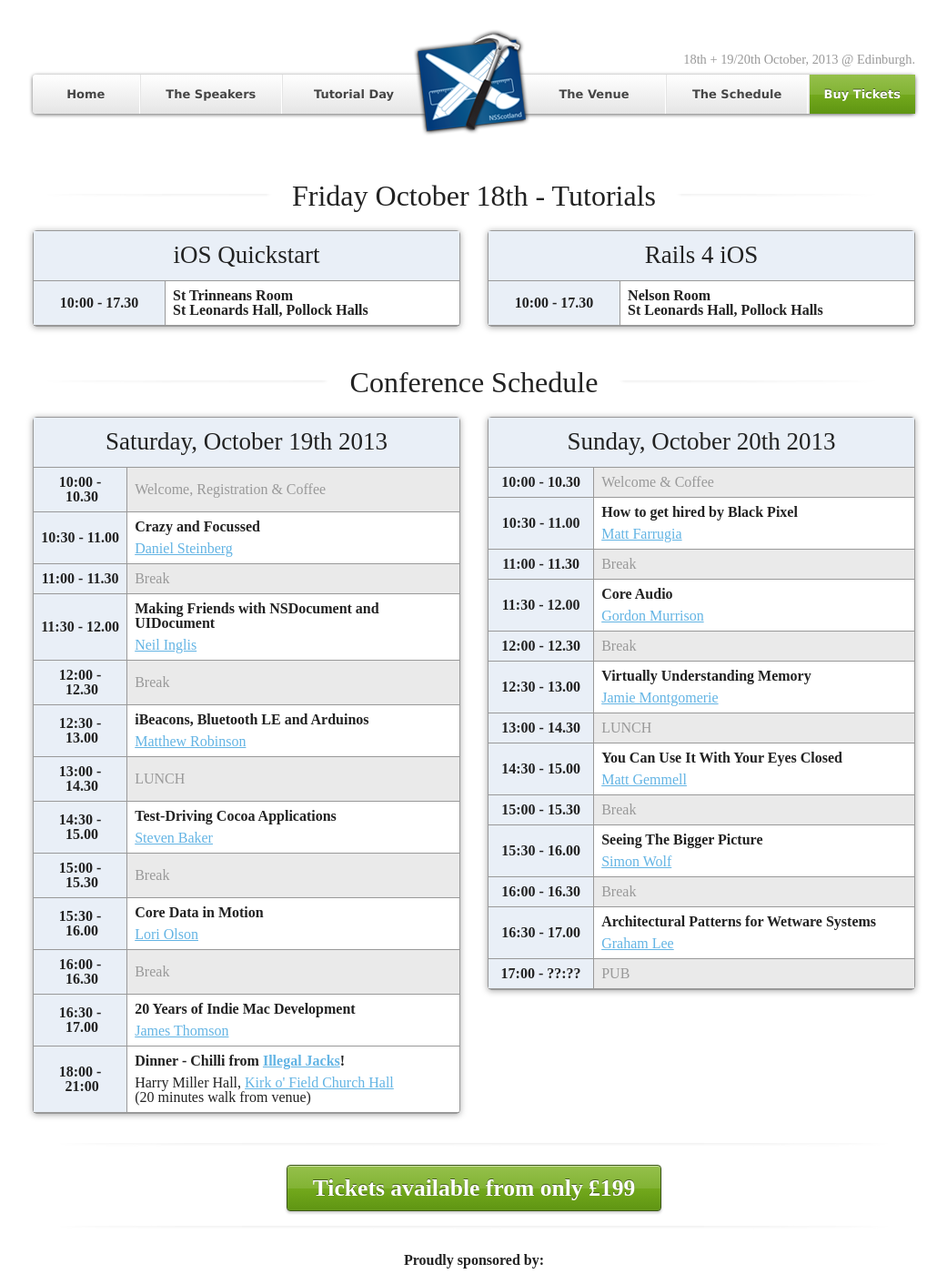
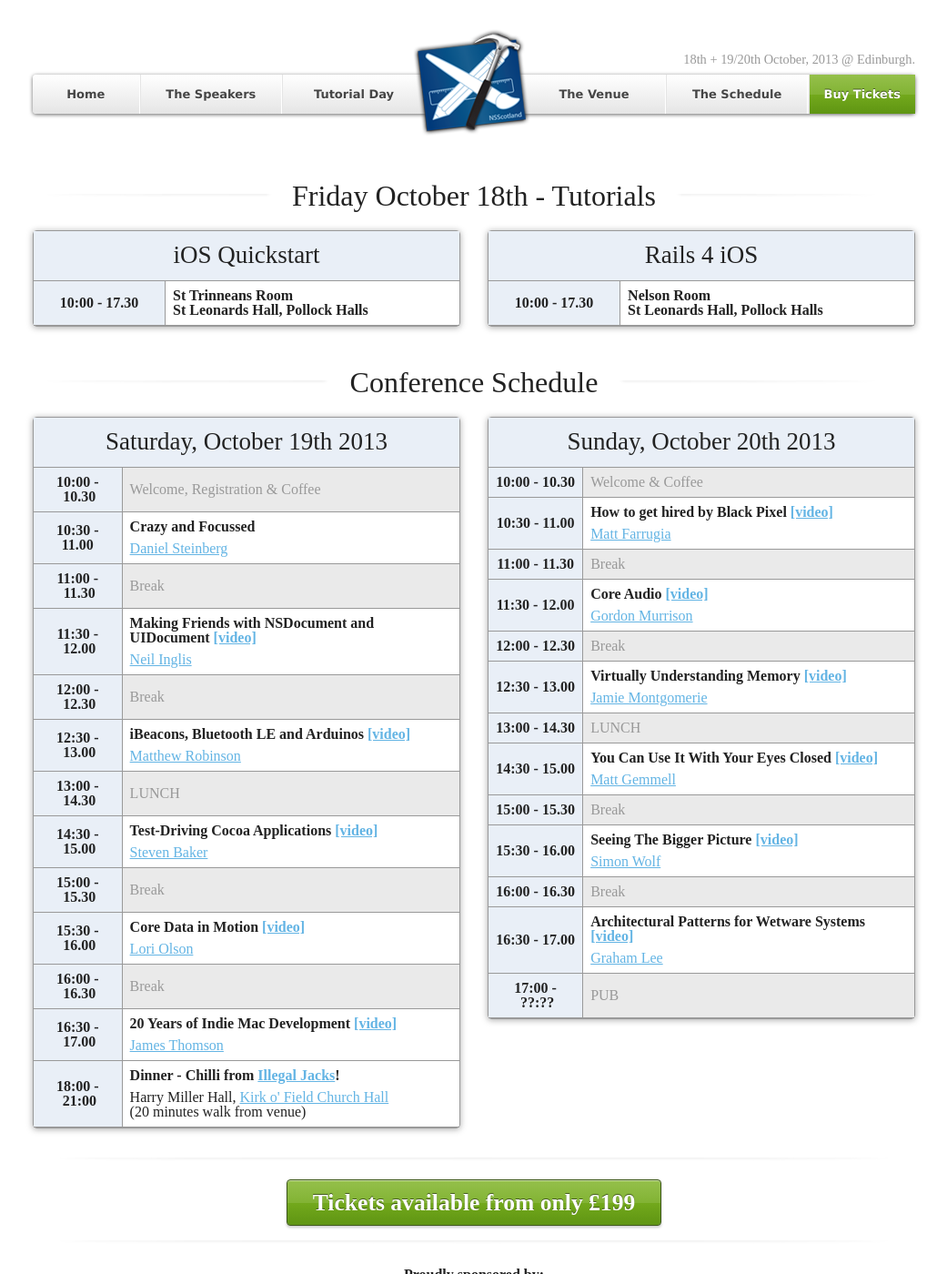
Before and after one commit to acf/nsscotland, a Jekyll site: the page built from schedule.html, in a window 1280 px wide and 1400 px high. Shown: the whole window at 91% size, without its empty margins (119-1160 px from the left). Built offline with Jekyll 4.4.1, drawn with Linux system fonts in a browser that asks for light colours.

Commit message:
added videos

```diff
--- a/schedule.html
+++ b/schedule.html
@@ -81,7 +81,7 @@
       <tr>
         <th>11:30&nbsp;-&nbsp;12.00</th>
         <td>
-          <div class="talk">Making Friends with NSDocument and UIDocument</div>
+          <div class="talk">Making Friends with NSDocument and UIDocument <a href="https://vimeo.com/81090573">[video]</a></div>
           <div class="name"><a href="/speakers.html#neil">Neil Inglis</a></div>
         </td>
       </tr>
@@ -93,7 +93,7 @@
       <tr>
         <th>12:30&nbsp;-&nbsp;13.00</th>
         <td>
-          <div class="talk">iBeacons, Bluetooth LE and Arduinos</div>
+          <div class="talk">iBeacons, Bluetooth LE and Arduinos <a href="https://vimeo.com/81091467">[video]</a></div>
           <div class="name"><a href="/speakers.html#matt-r">Matthew Robinson</a></div>
         </td>
       </tr>
@@ -106,7 +106,7 @@
       <tr>
         <th>14:30&nbsp;-&nbsp;15.00</th>
         <td>
-          <div class="talk">Test-Driving Cocoa Applications</div>
+          <div class="talk">Test-Driving Cocoa Applications <a href="https://vimeo.com/81090825">[video]</a></div>
           <div class="name"><a href="/speakers.html#steven">Steven Baker</a></div>
         </td>
       </tr>
@@ -118,7 +118,7 @@
       <tr>
         <th>15:30&nbsp;-&nbsp;16.00</th>
         <td>
-          <div class="talk">Core Data in Motion</div>
+          <div class="talk">Core Data in Motion <a href="https://vimeo.com/81091709">[video]</a></div>
           <div class="name"><a href="/speakers.html#lori">Lori Olson</a></div>
         </td>
       </tr>
@@ -130,7 +130,7 @@
       <tr>
         <th>16:30&nbsp;-&nbsp;17.00</th>
         <td>
-          <div class="talk">20 Years of Indie Mac Development</div>
+          <div class="talk">20 Years of Indie Mac Development <a href="https://vimeo.com/81091024">[video]</a></div>
           <div class="name"><a href="/speakers.html#james">James Thomson</a></div>
         </td>
       </tr>
@@ -162,7 +162,7 @@
       <tr>
         <th>10:30&nbsp;-&nbsp;11.00</th>
         <td>
-          <div class="talk">How to get hired by Black Pixel</div>
+          <div class="talk">How to get hired by Black Pixel <a href="https://vimeo.com/92158446">[video]</a></div>
           <div class="name"><a href="/speakers.html#matt-f">Matt Farrugia</a></div>
         </td>
       </tr>
@@ -174,7 +174,7 @@
       <tr>
         <th>11:30&nbsp;-&nbsp;12.00</th>
         <td>
-          <div class="talk">Core Audio</div>
+          <div class="talk">Core Audio <a href="https://vimeo.com/81091609">[video]</a></div>
           <div class="name"><a href="/speakers.html#gordon">Gordon Murrison</a></div>
         </td>
       </tr>
@@ -186,7 +186,7 @@
       <tr>
         <th>12:30&nbsp;-&nbsp;13.00</th>
         <td>
-          <div class="talk">Virtually Understanding Memory</div>
+          <div class="talk">Virtually Understanding Memory <a href="https://vimeo.com/81092850">[video]</a></div>
           <div class="name"><a href="/speakers.html#jamie">Jamie Montgomerie</a></div>
         </td>
       </tr>
@@ -199,7 +199,7 @@
       <tr>
         <th>14:30&nbsp;-&nbsp;15.00</th>
         <td>
-          <div class="talk">You Can Use It With Your Eyes Closed</div>
+          <div class="talk">You Can Use It With Your Eyes Closed <a href="https://vimeo.com/81092246">[video]</a></div>
           <div class="name"><a href="/speakers.html#matt-g">Matt Gemmell</a></div>
         </td>
       </tr>
@@ -211,7 +211,7 @@
       <tr>
         <th>15:30&nbsp;-&nbsp;16.00</th>
         <td>
-          <div class="talk">Seeing The Bigger Picture</div>
+          <div class="talk">Seeing The Bigger Picture <a href="https://vimeo.com/81091590">[video]</a></div>
           <div class="name"><a href="/speakers.html#simon">Simon Wolf</a></div>
         </td>
       </tr>
@@ -223,7 +223,7 @@
       <tr>
         <th>16:30&nbsp;-&nbsp;17.00</th>
         <td>
-          <div class="talk">Architectural Patterns for Wetware Systems</div>
+          <div class="talk">Architectural Patterns for Wetware Systems <a href="https://vimeo.com/81092378">[video]</a></div>
           <div class="name"><a href="/speakers.html#graham">Graham Lee</a></div>
         </td>
       </tr>
```
